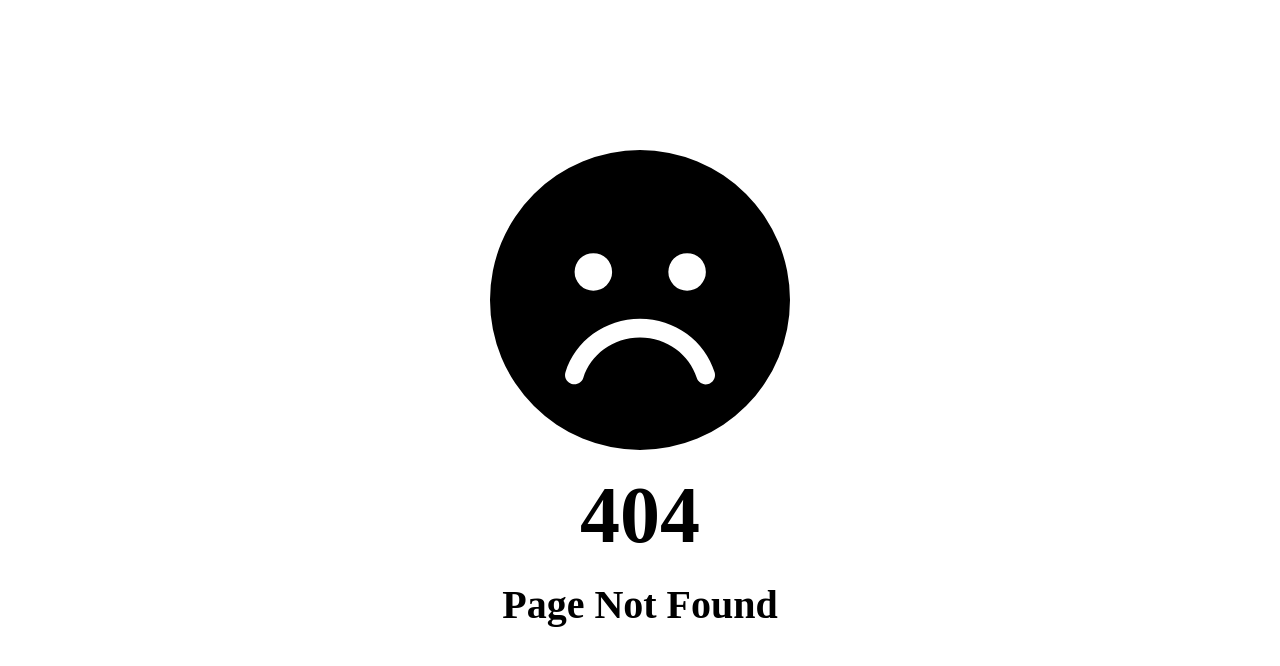
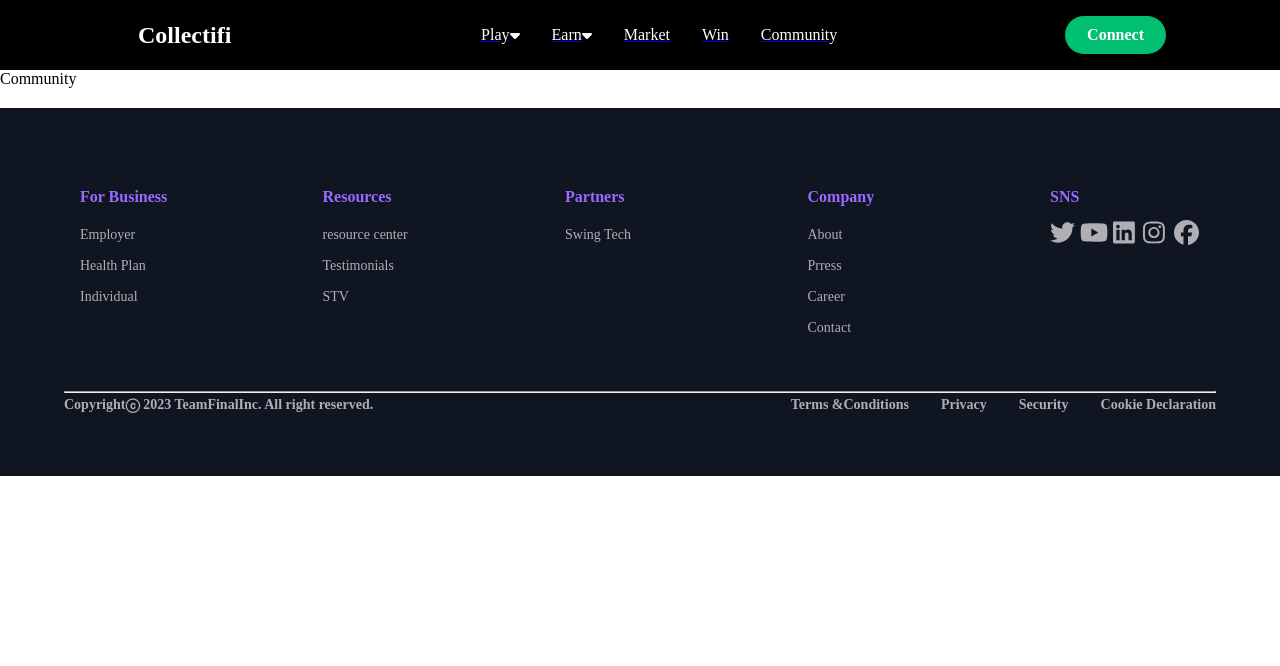
Before and after one commit to codestates-beb/BEB-08-final-Collectifi, a React (Create React App) app in the folder client/: page /community in a window 1280 px wide. Before the commit this address had no page. Shown: the top 666 px of the page. Built offline with nearby package versions, Linux system fonts and the light colour scheme.

Commit message:
Dropdown Menu 구현

```diff
--- a/client/src/App.tsx
+++ b/client/src/App.tsx
@@ -6,6 +6,7 @@
 import PageLayout from './components/PageLayout';
 import MainPage from './pages/MainPage';
 import NotFound from './pages/NotFound';
+import Community from './pages/CommunityPage';
 
 function App() {
   const [isOpen, setIsOpen] = useState(false);
@@ -31,10 +32,7 @@
       <Routes>
         <Route element={<PageLayout toggle={toggle} />}>
           <Route path="/" element={<MainPage />} />
-          {/* <Route path="/" element={<Home />} />
-                        <Route path={`/users/:username`} element={<MyPage />} />
-                        <Route path="/market" element={<Market />} />
-                        <Route path="/create" element={<Create />} /> */}
+          <Route path="/community" element={<Community />} />
         </Route>
         <Route path="*" element={<NotFound />} />
       </Routes>
--- a/client/src/components/Button.tsx
+++ b/client/src/components/Button.tsx
@@ -21,5 +21,4 @@
 //         transition: all 0.2s ease-in-out;
 //         background: ${({primary})=>(primary?'#fff':'#01BF71')}
 //     };
-
 // `
--- /dev/null
+++ b/client/src/components/Dropdown.tsx
@@ -0,0 +1,61 @@
+import React, {useState} from 'react';
+import styled from 'styled-components';
+import {Link} from 'react-router-dom';
+
+interface DropdownProps {
+  dropdown: string;
+  setDropdown: (value: string) => void;
+  submenu?: SubmenuItem[];
+}
+interface MenuItem {
+  name: string;
+  link: string;
+  submenu?: SubmenuItem[];
+}
+interface SubmenuItem {
+  name: string;
+  link: string;
+}
+
+const DropdownMenu = styled.ul`
+  width: 10rem;
+  position: absolute;
+  top: 70px;
+  list-style: none;
+  text-align: start;
+`;
+
+const Item = styled.li`
+  background: rgb(175, 175, 179)
+  cursor: pointer;
+`;
+
+const ItemLink = styled(Link)`
+  display: block;
+  width: 100%;
+  height: 100%;
+  text-decoration: none;
+  color: ;#9a6aff;
+  padding: 16px;
+
+  &:hover {
+    background: grey;
+
+  }
+`;
+
+const Dropdown = ({dropdown, setDropdown, submenu}: DropdownProps) => {
+  return (
+    <DropdownMenu onClick={() => setDropdown('')}>
+      {submenu?.map(item => (
+        <>
+          <Item>
+            <ItemLink to={item.link}>{item.name}</ItemLink>
+          </Item>
+        </>
+      ))}
+    </DropdownMenu>
+  );
+};
+
+export default Dropdown;
--- a/client/src/components/Footer.tsx
+++ b/client/src/components/Footer.tsx
@@ -50,7 +50,7 @@
 interface ImgProps {
   color: '#ff0000' | '#1da1f2' | '#0077b5' | '#c32aa3' | '#1877f2';
 }
-const Img = styled(Link)<ImgProps>`
+const Img = styled.div<ImgProps>`
   color: rgb(175, 175, 179);
   width: 80%;
   font-size: 25px;
@@ -159,19 +159,44 @@
           <FooterLinksDiv className="sb__footer-links_div">
             <H4>SNS</H4>
             <Socialmedia className="socialmedia">
-              <Img to="" color="#1da1f2">
+              <Img
+                onClick={() => {
+                  window.open('https://github.com/DreamBoysYJ');
+                }}
+                color="#1da1f2"
+              >
                 <FontAwesomeIcon icon={faTwitter} />
               </Img>
-              <Img to="" color="#ff0000">
+              <Img
+                onClick={() => {
+                  window.open('https://github.com/jihwankim255');
+                }}
+                color="#ff0000"
+              >
                 <FontAwesomeIcon icon={faYoutube} />
               </Img>
-              <Img to="" color="#0077b5">
+              <Img
+                onClick={() => {
+                  window.open('https://github.com/bloud411');
+                }}
+                color="#0077b5"
+              >
                 <FontAwesomeIcon icon={faLinkedin} />
               </Img>
-              <Img to="" color="#c32aa3">
+              <Img
+                onClick={() => {
+                  window.open('https://github.com/keepgoing2021');
+                }}
+                color="#c32aa3"
+              >
                 <FontAwesomeIcon icon={faInstagram} />
               </Img>
-              <Img to="" color="#1877f2">
+              <Img
+                onClick={() => {
+                  window.open('https://github.com/soma90');
+                }}
+                color="#1877f2"
+              >
                 <FontAwesomeIcon icon={faFacebook} />
               </Img>
             </Socialmedia>
--- a/client/src/components/Header.tsx
+++ b/client/src/components/Header.tsx
@@ -5,6 +5,10 @@
 import {useAnimation, motion, useScroll} from 'framer-motion';
 import {FaBars} from 'react-icons/fa';
 import {PageLayoutProps} from './PageLayout';
+// import {f} from '@fortawesome/react-fontawesome';
+import {faCaretDown} from '@fortawesome/free-solid-svg-icons';
+import {FontAwesomeIcon} from '@fortawesome/react-fontawesome';
+import Dropdown from './Dropdown';
 
 const navVariants = {
   top: {
@@ -32,6 +36,7 @@
     transition: 0.8s all ease;
   }
 `;
+
 const NavbarContainer = styled.div`
   display: flex;
   justify-content: space-between;
@@ -77,7 +82,7 @@
     display: none;
   }
 `;
-const NavItem = styled.li`
+const NavItem = styled(Link)`
   height: 80px;
 `;
 const NavLink = styled.div`
@@ -124,6 +129,22 @@
 `;
 
 const Header = ({toggle}: PageLayoutProps) => {
+  // const [click, setClick] = useState(false);
+  // const handleClick = () => setClick(!click);
+  const [dropdown, setDropdown] = useState('');
+
+  const onMouseEnter = (e: string) => {
+    if (window.innerWidth < 768) {
+      setDropdown(e);
+    } else {
+      setDropdown(e);
+    }
+  };
+
+  const onMouseLeave = () => {
+    setDropdown('');
+  };
+
   const headerAnimation = useAnimation();
   const {scrollY} = useScroll();
   useEffect(() => {
@@ -138,31 +159,81 @@
     });
   }, [scrollY, headerAnimation]);
 
+  const menu = [
+    {
+      name: 'Play',
+      link: '/play',
+      submenu: [
+        {name: 'Draw', link: '/draw'},
+        {name: '강화', link: '/upgrade'},
+        {name: '승부', link: '/prediction'},
+      ],
+    },
+    {
+      name: 'Earn',
+      link: '/earn',
+      submenu: [
+        {name: '스테이킹', link: '/staking'},
+        {name: '스왑', link: '/swap'},
+      ],
+    },
+    {name: 'Market', link: '/market'},
+    {name: 'Win', link: '/win'},
+    {name: 'Community', link: '/community'},
+  ];
+
   return (
     <>
       <Nav variants={navVariants} animate={headerAnimation} initial={'top'}>
         {/* <Nav scrollNav={scrollNav}> */}
         <NavbarContainer>
-          <NavLogo to="/">Hello</NavLogo>
+          {/* <NavLogo to="/">COLLECTIFI</NavLogo> */}
+          <NavLogo to="/">Collectifi</NavLogo>
           <MobileIcon onClick={toggle}>
             <FaBars />
           </MobileIcon>
           <NavMenu>
-            <NavItem>
-              <NavLink>메뉴</NavLink>
+            {menu.map(item => (
+              <NavItem
+                key={item.name}
+                to={item.link}
+                onMouseEnter={() => onMouseEnter(item.name)}
+                onMouseLeave={onMouseLeave}
+              >
+                <NavLink>
+                  {item.name}
+                  {item.submenu && (
+                    <>
+                      <FontAwesomeIcon icon={faCaretDown} />
+                      {dropdown == item.name && (
+                        <Dropdown
+                          dropdown={dropdown}
+                          setDropdown={setDropdown}
+                          submenu={item.submenu}
+                        />
+                      )}
+                    </>
+                  )}
+                </NavLink>
+              </NavItem>
+            ))}
+
+            {/* <NavItem to="" onMouseEnter={onMouseEnter} onMouseLeave={onMouseLeave}>
+              <NavLink>
+                Earn
+                <FontAwesomeIcon icon={faCaretDown} />
+                {dropdown && <Dropdown dropdown={dropdown} setDropdown={setDropdown} />}
+              </NavLink>
             </NavItem>
-            <NavItem>
-              <NavLink>목록</NavLink>
+            <NavItem to="">
+              <NavLink>Market</NavLink>
             </NavItem>
-            <NavItem>
-              <NavLink>추가</NavLink>
+            <NavItem to="">
+              <NavLink>Win</NavLink>
             </NavItem>
-            <NavItem>
-              <NavLink>하기</NavLink>
-            </NavItem>
-            <NavItem>
-              <NavLink>About</NavLink>
-            </NavItem>
+            <NavItem to="">
+              <NavLink>Community</NavLink>
+            </NavItem> */}
           </NavMenu>
           <NavBtn>
             <NavBtnLink to="/">Connect</NavBtnLink>
--- a/client/src/components/Sidebar.tsx
+++ b/client/src/components/Sidebar.tsx
@@ -94,11 +94,11 @@
       </Icon>
       <SidebarWrapper>
         <SidebarMenu>
-          <SidebarLink>메뉴</SidebarLink>
-          <SidebarLink>목록</SidebarLink>
-          <SidebarLink>추가</SidebarLink>
-          <SidebarLink>하기</SidebarLink>
-          <SidebarLink>About</SidebarLink>
+          <SidebarLink>Play</SidebarLink>
+          <SidebarLink>Earn</SidebarLink>
+          <SidebarLink>Market</SidebarLink>
+          <SidebarLink>Win</SidebarLink>
+          <SidebarLink>Community</SidebarLink>
         </SidebarMenu>
         <SideBtnWrap>
           <SidebarRoute to="">Sign In</SidebarRoute>
--- /dev/null
+++ b/client/src/pages/CommunityPage.tsx
@@ -0,0 +1,7 @@
+import React from 'react';
+
+const Community = () => {
+  return <div>Community</div>;
+};
+
+export default Community;
```
